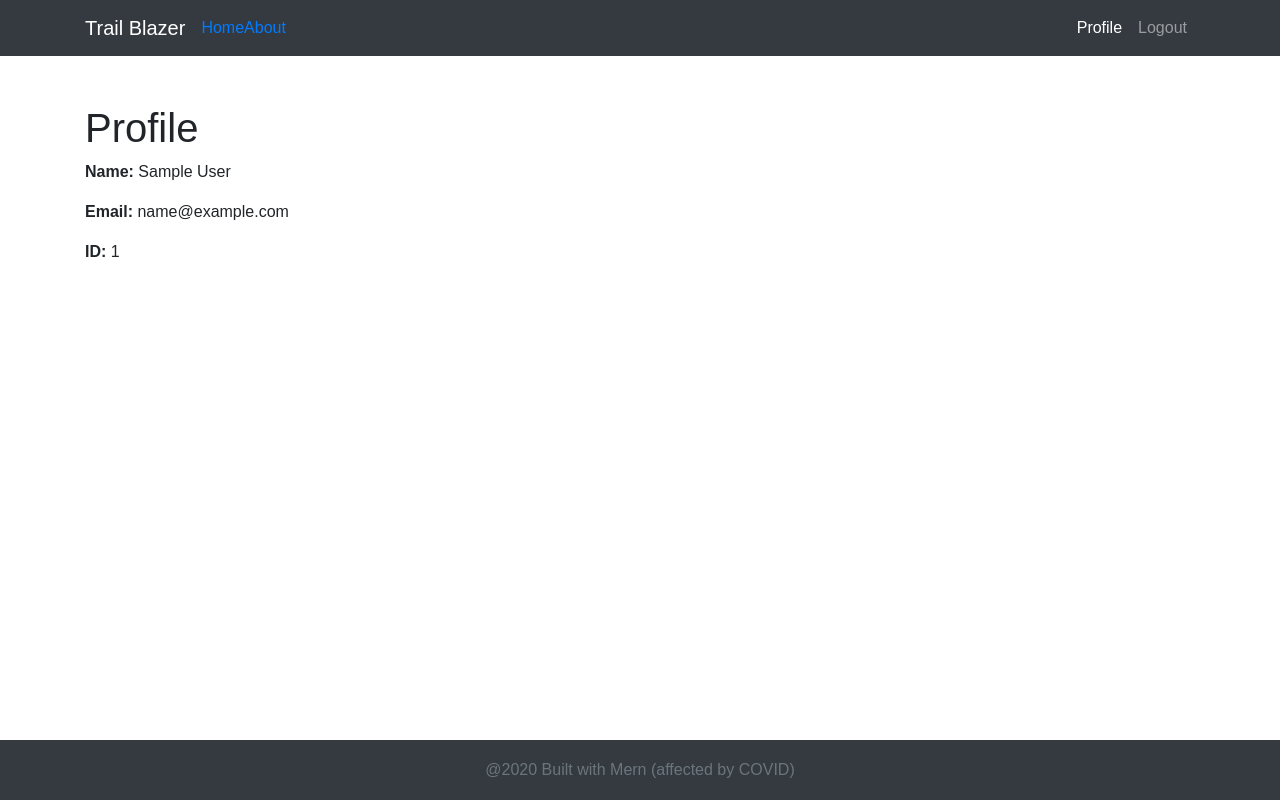
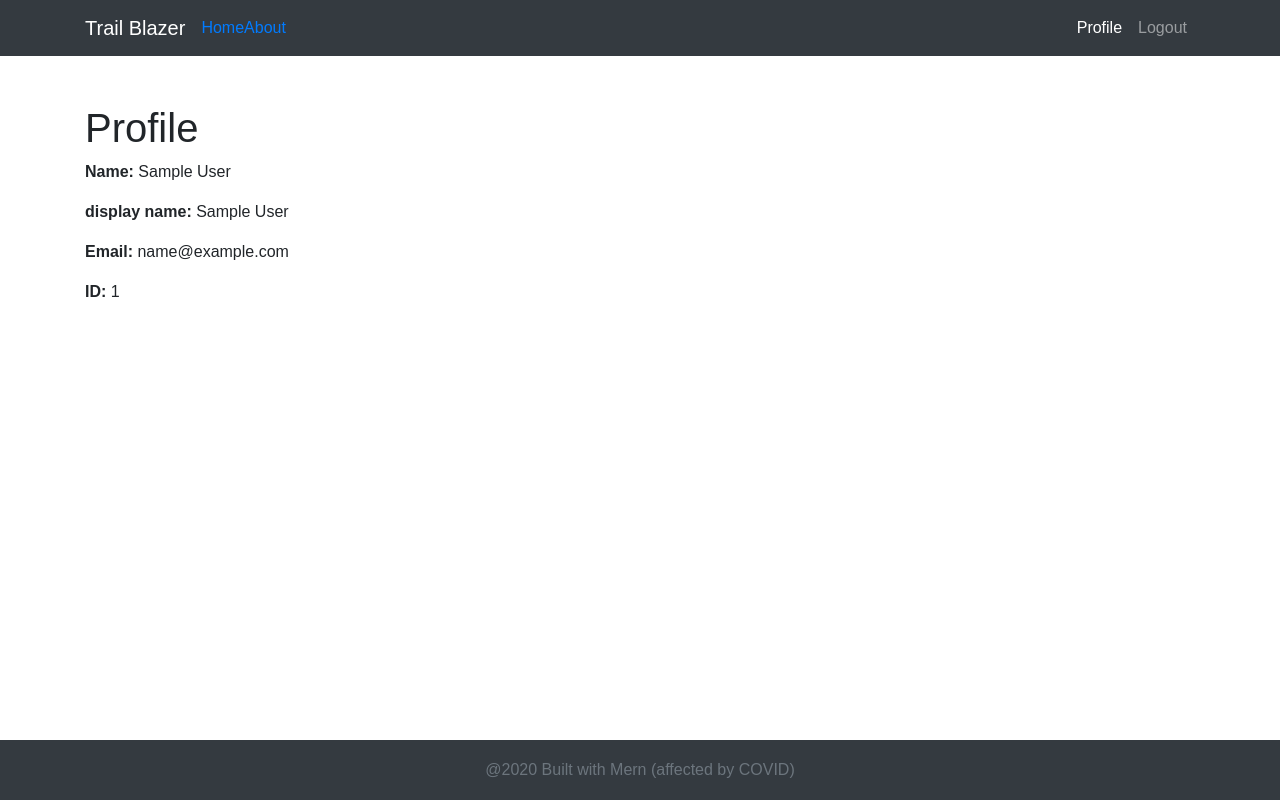
Before and after one commit to vbatallones/p3-trails-frontend, a React (Create React App) app: page /profile in a window 1280 px wide. Built offline with nearby package versions, Linux system fonts and the light colour scheme; sample sign-in values are in the browser's storage.

Commit message:
[profile.js/app] add user data to payload

```diff
--- a/src/App.js
+++ b/src/App.js
@@ -41,6 +41,7 @@ function App() {
     setIsAuthenticated(true);
   };
 
+
   const handleLogout = () => {
     if (localStorage.getItem('jwtToken')) {
       localStorage.removeItem('jwtToken');
--- a/src/components/Profile.js
+++ b/src/components/Profile.js
@@ -7,6 +7,7 @@ const Profile = (props) => {
     (<div>
         <h1>Profile</h1>
         <p><strong>Name:</strong> {props.user.name}</p>
+        <p><strong>display name:</strong> {props.user.displayName}</p>
         <p><strong>Email:</strong>  {props.user.email}</p>
         <p><strong>ID:</strong>  {props.user.id}</p>
     </div>) : <h4>Loading...</h4>
```
